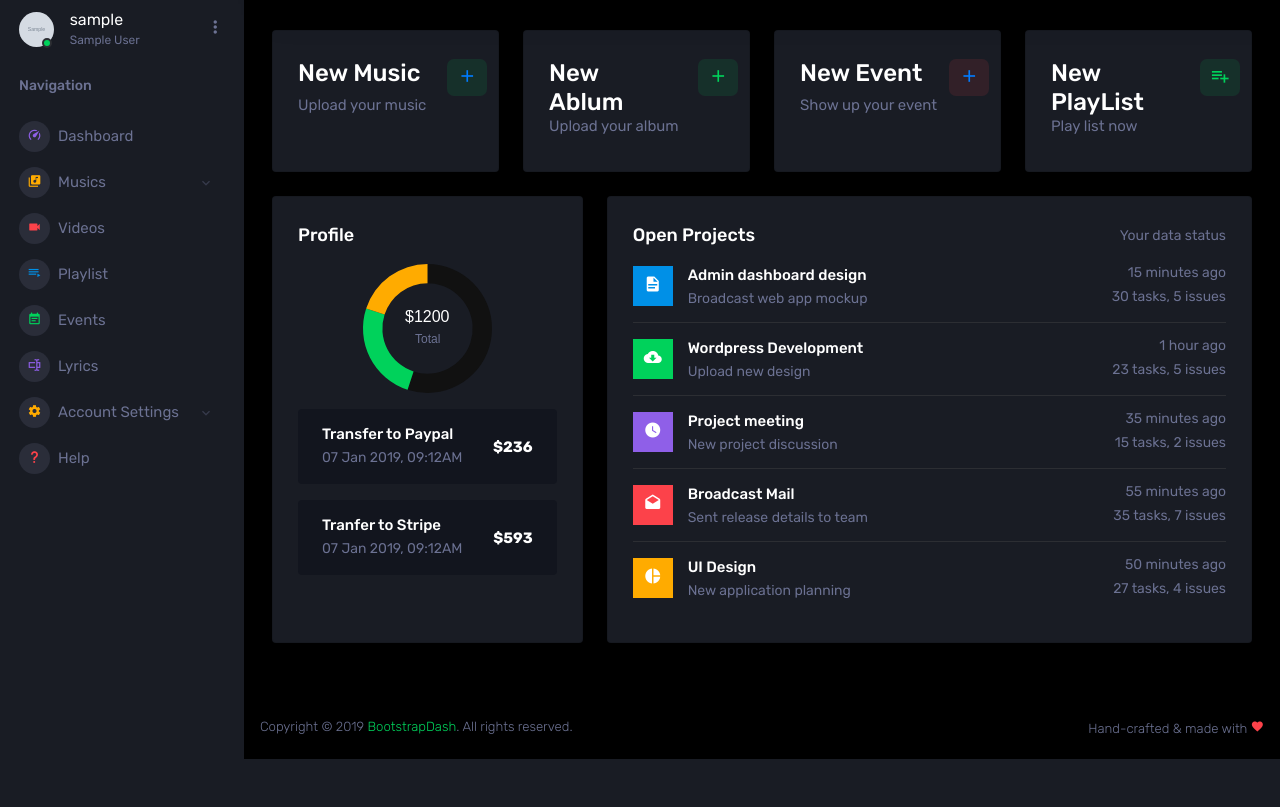
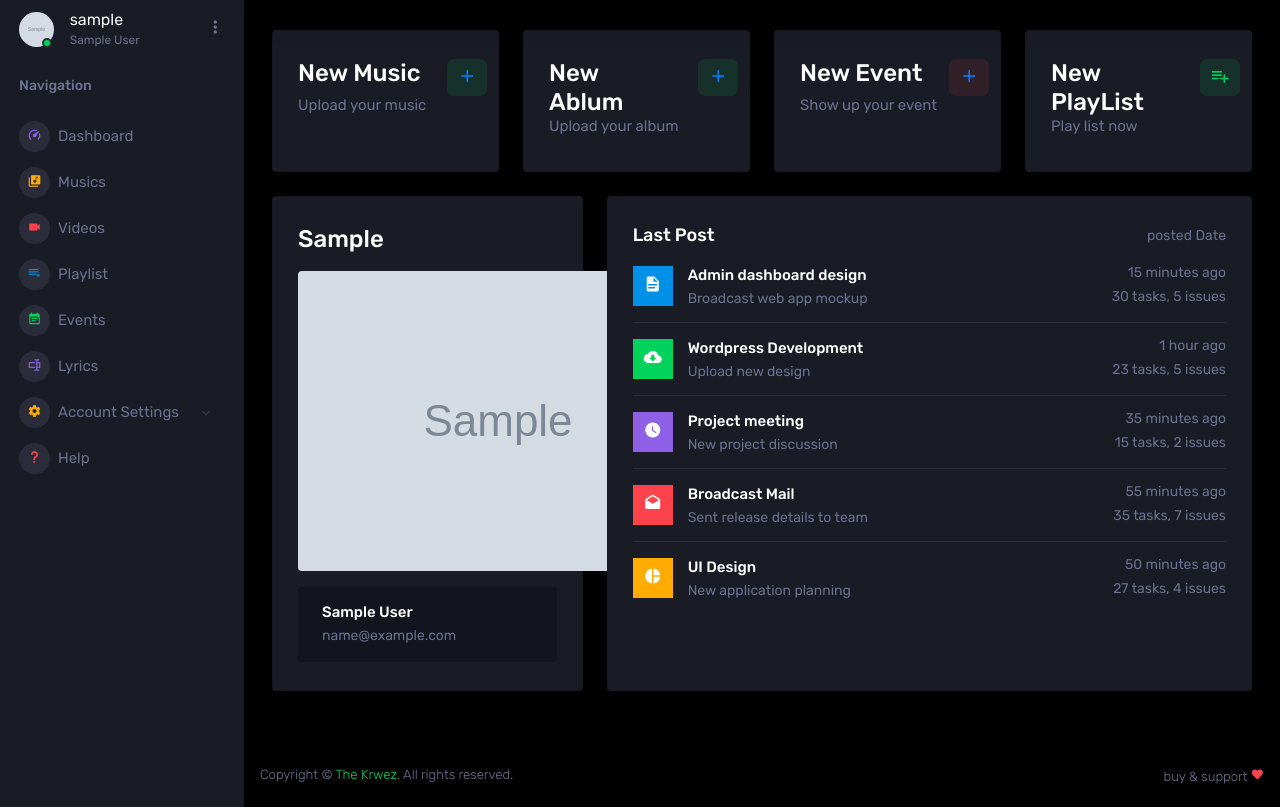
Before and after one commit to Herve2iko/umuziki, a Django app: page /ijambo-admin/ in a window 1280 px wide. Shown: the part 70-877 px from the top of the page. Before the commit the page ends 829 px from the top, so only its background shows below. Run offline with Django 3.2, Linux system fonts and the light colour scheme; a user stored in the database is signed in; tables that the repository leaves empty hold one stand-in row (values such as "Sample post"); grey boxes marked "Sample" are stand-in pictures; some libraries are stand-ins or nearby versions.

Commit message:
main style

```diff
--- a/ijamboAdmin/templates/main.html
+++ b/ijamboAdmin/templates/main.html
@@ -90,7 +90,7 @@
                     <span class="nav-link">Navigation</span>
                   </li>
                   <li class="nav-item menu-items">
-                    <a class="nav-link" href="index2.html">
+                    <a class="nav-link" href="{% url 'homeAdmin' %}">
                       <span class="menu-icon">
                         <i class="mdi mdi-speedometer"></i>
                       </span>
@@ -98,18 +98,12 @@
                     </a>
                   </li>
                   <li class="nav-item menu-items">
-                    <a class="nav-link" data-toggle="collapse" href="#ui-basic" aria-expanded="false" aria-controls="ui-basic">
+                    <a class="nav-link" href="{% url 'lsMusic' %}">
                       <span class="menu-icon">
                         <i class="mdi mdi-library-music "></i>
                       </span>
                       <span class="menu-title">Musics</span>
-                      <i class="menu-arrow"></i>
                     </a>
-                    <div class="collapse" id="ui-basic">
-                      <ul class="nav flex-column sub-menu">
-
-                      </ul>
-                    </div>
                   </li>
                   <li class="nav-item menu-items">
                     <a class="nav-link" href="pages/forms/basic_elements.html">
--- a/ijamboAdmin/templates/simple_user.html
+++ b/ijamboAdmin/templates/simple_user.html
@@ -35,7 +35,7 @@
                   </div>
                   <div class="col-3">
                     <div class="icon icon-box-success">
-                      <span class="mdi mdi-plus icon-item"></span>
+                      <a href="{% url 'album' %}"><span class="mdi mdi-plus icon-item"></span></a>
                     </div>
                   </div>
                 </div>
@@ -86,18 +86,22 @@
           <div class="col-md-4 grid-margin stretch-card">
             <div class="card">
               <div class="card-body">
-                <h4 class="card-title">Profile</h4>
-                <canvas id="transaction-history" class="transaction-chart"></canvas>
+                <h3 class="card-title">{{ user.username }}</h3>
+                <center>
+                  <div>
+                    <img class="rounded" src="{{profile.avatar.url}}">
+                  </div>
+                  </center>
                 <div class="bg-gray-dark d-flex d-md-block d-xl-flex flex-row py-3 px-4 px-md-3 px-xl-4 rounded mt-3">
                   <div class="text-md-center text-xl-left">
-                    <h6 class="mb-1">Transfer to Paypal</h6>
-                    <p class="text-muted mb-0">07 Jan 2019, 09:12AM</p>
+                    <h6 class="mb-1">{{ user.first_name }} {{ user.last_name }}</h6>
+                    <p class="text-muted mb-0">{{user.email}}</p>
                   </div>
-                  <div class="align-self-center flex-grow text-right text-md-center text-xl-right py-md-2 py-xl-0">
+                  <!--<div class="align-self-center flex-grow text-right text-md-center text-xl-right py-md-2 py-xl-0">
                     <h6 class="font-weight-bold mb-0">$236</h6>
-                  </div>
+                  </div>-->
                 </div>
-                <div class="bg-gray-dark d-flex d-md-block d-xl-flex flex-row py-3 px-4 px-md-3 px-xl-4 rounded mt-3">
+                <!--<div class="bg-gray-dark d-flex d-md-block d-xl-flex flex-row py-3 px-4 px-md-3 px-xl-4 rounded mt-3">
                   <div class="text-md-center text-xl-left">
                     <h6 class="mb-1">Tranfer to Stripe</h6>
                     <p class="text-muted mb-0">07 Jan 2019, 09:12AM</p>
@@ -105,7 +109,7 @@
                   <div class="align-self-center flex-grow text-right text-md-center text-xl-right py-md-2 py-xl-0">
                     <h6 class="font-weight-bold mb-0">$593</h6>
                   </div>
-                </div>
+                </div>-->
               </div>
             </div>
           </div>
@@ -113,8 +117,8 @@
             <div class="card">
               <div class="card-body">
                 <div class="d-flex flex-row justify-content-between">
-                  <h4 class="card-title mb-1">Open Projects</h4>
-                  <p class="text-muted mb-1">Your data status</p>
+                  <h4 class="card-title mb-1">Last Post</h4>
+                  <p class="text-muted mb-1">posted Date</p>
                 </div>
                 <div class="row">
                   <div class="col-12">
@@ -217,8 +221,8 @@
       <!-- partial:partials/_footer.html -->
       <footer class="footer">
         <div class="d-sm-flex justify-content-center justify-content-sm-between">
-          <span class="text-muted text-center text-sm-left d-block d-sm-inline-block">Copyright © 2019 <a href="https://www.bootstrapdash.com/" target="_blank">BootstrapDash</a>. All rights reserved.</span>
-          <span class="text-muted float-none float-sm-right d-block mt-1 mt-sm-0 text-center">Hand-crafted & made with <i class="mdi mdi-heart text-danger"></i></span>
+          <span class="text-muted text-center text-sm-left d-block d-sm-inline-block">Copyright © <script>document.write(new Date.getFullYear());</script> <a href="#" target="_blank">The Krwez</a>. All rights reserved.</span>
+          <span class="text-muted float-none float-sm-right d-block mt-1 mt-sm-0 text-center">buy & support <i class="mdi mdi-heart text-danger"></i></span>
         </div>
       </footer>
       <!-- partial -->
--- a/ijamboAdmin/urls.py
+++ b/ijamboAdmin/urls.py
@@ -5,5 +5,7 @@
     path('addMusic/', views.MusicRegester, name='music'),
     path('addAlbum/', views.AlbumRegester, name='album'),
     path('addEvent/', views.EventRegester, name='event'),
+    path('listMusic/', views.MusicListe, name='lsMusic'),
+    path('UpdateMusic/<int:ms_id>', views.UpdateMusic, name='upMusic'),
 
 ]
--- a/ijamboAdmin/views.py
+++ b/ijamboAdmin/views.py
@@ -1,4 +1,4 @@
-from django.shortcuts import render
+from django.shortcuts import render,redirect
 from django.contrib.auth.models import User
 from ijambo.models import *
 from .forms import *
@@ -18,27 +18,34 @@
 @login_required(login_url ='connect')
 def MusicRegester(request):
 	usr = request.user
+	profile = Profil.objects.get(user=usr)
 	InputMusic = MusicForm(request.POST or None, request.FILES)
 	if (request.method == 'POST'):
 		if (InputMusic.is_valid()):
+			print(InputMusic)
 			ff = InputMusic.save(commit=False)
 			ff.author = usr
 			ff.save()
 	InputMusic = MusicForm()
 	return render(request, "forms.html",locals())
 
+@login_required(login_url ='connect')
 def AlbumRegester(request):
-	InputAlbum = AlbumForm(request.POST or None, request.FILES)
+	usr = request.user
+	profile = Profil.objects.get(user=usr)
+	InputAlbum = AlbumForm(request.user, request.POST or None, request.FILES)
 	if(request.method == 'POST'):
 		if(InputAlbum.is_valid()):
-			aa == InputAlbum.save(commit=False)
+			aa = InputAlbum.save(commit=False)
 			aa.author = request.user
 			aa.save()
-	InputAlbum = AlbumForm()
+	InputAlbum = AlbumForm(request.user)
 	return render(request, "forms.html", locals())
 
 @login_required(login_url ='connect')
 def EventRegester(request):
+	usr = request.user
+	profile = Profil.objects.get(user=usr)
 	InputEvent = EventForm(request.POST or None, request.FILES)
 	if(request.method == 'POST'):
 		if(InputEvent.is_valid()):
@@ -47,3 +54,24 @@
 			ee.save()
 	InputEvent = EventForm()
 	return render(request, "forms.html", locals())
+
+@login_required(login_url ='connect')
+def MusicListe(request):
+	usr = request.user
+	profile = Profil.objects.get(user=usr)
+	msics = Music.objects.filter(author = usr)
+	return render(request, "liste.html", locals())
+
+@login_required(login_url ='connect')
+def UpdateMusic(request, ms_id):
+	ms = Music.objects.get(id = ms_id)
+	ModiMusic = MusicForm(request.POST or None, request.FILES, instance= ms)
+	if (request.method == 'POST'):
+		if (ModiMusic.is_valid()):
+			print(ModiMusic)
+			ff = ModiMusic.save(commit=False)
+			ff.author = request.user
+			ff.save()
+			return redirect(MusicListe)
+	ModiMusic = MusicForm(instance = ms)
+	return render(request,"forms.html" , locals())
```
